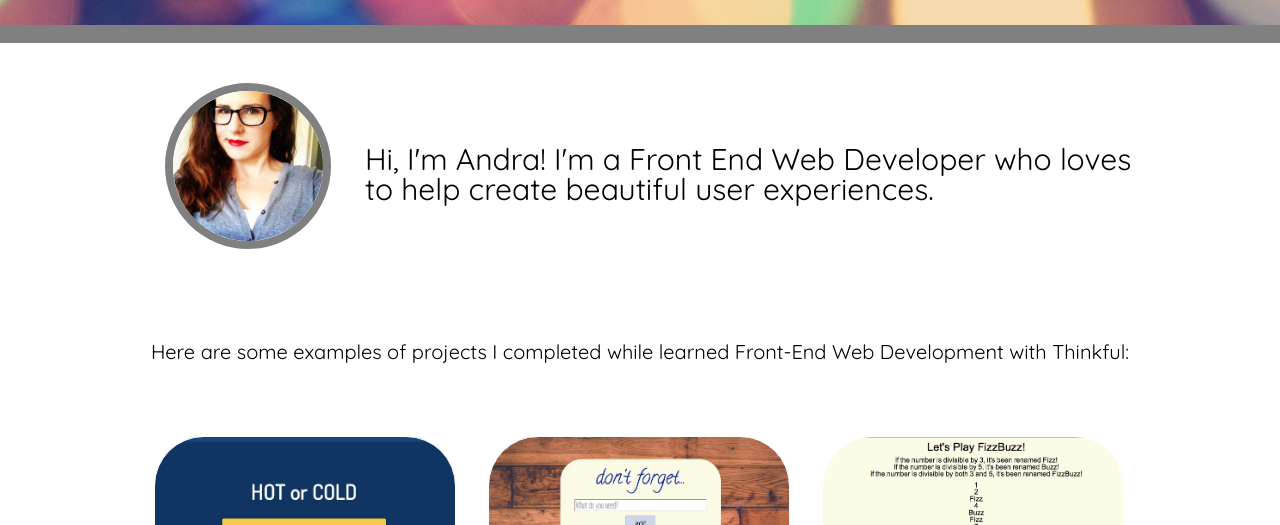
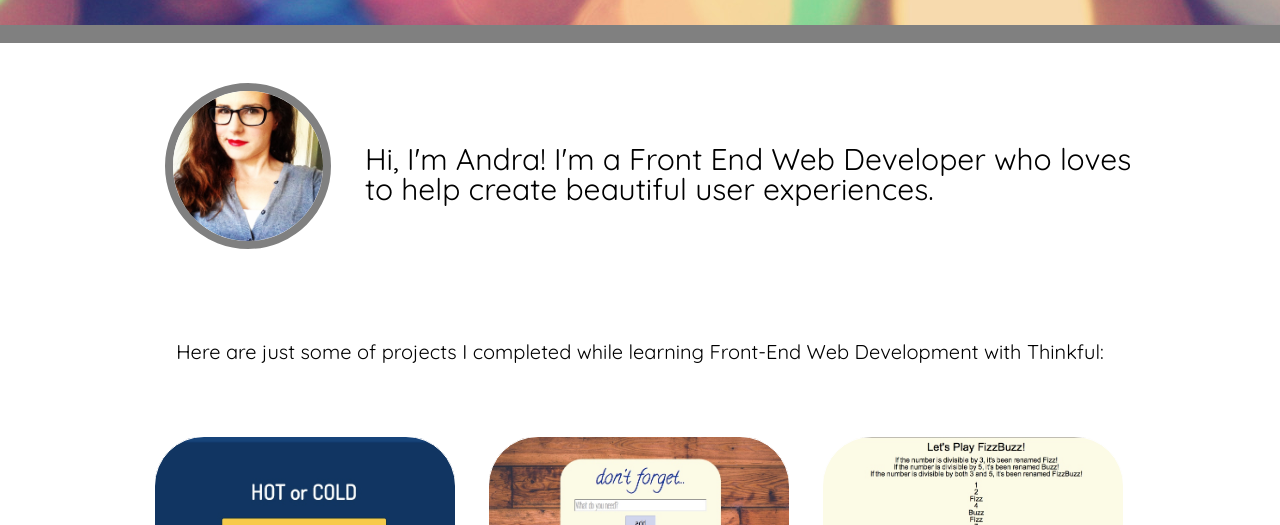
Before and after one commit to andraroston/portfolio, a plain HTML site: page index.html in a window 1280 px wide. Shown: the part 275-800 px from the top of the page. Drawn offline with Linux system fonts and the light colour scheme; a web font is replaced by a local one.

Commit message:
Copywrite
Copywriting edit.

```diff
--- a/index.html
+++ b/index.html
@@ -26,7 +26,7 @@
 
 	<div id="mainPart">
 		<div id="chat">
-			<p>Here are some examples of projects I completed while learned Front-End Web Development with Thinkful:</p>
+			<p>Here are just some of projects I completed while learning Front-End Web Development with Thinkful:</p>
 		</div>
 		<div id="bodyofwork">
 			<div class="example" id="hotorcold"></div>
```
